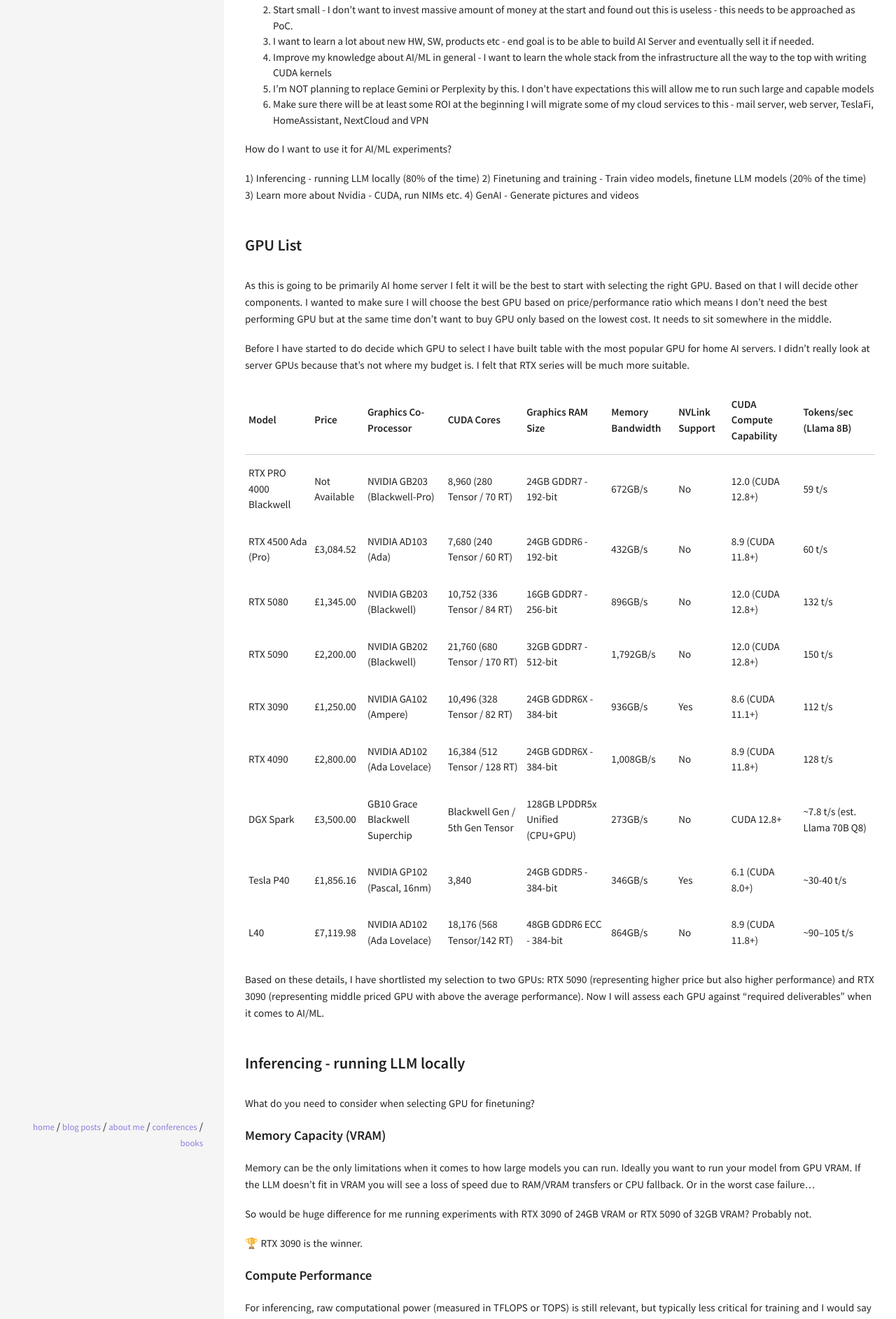
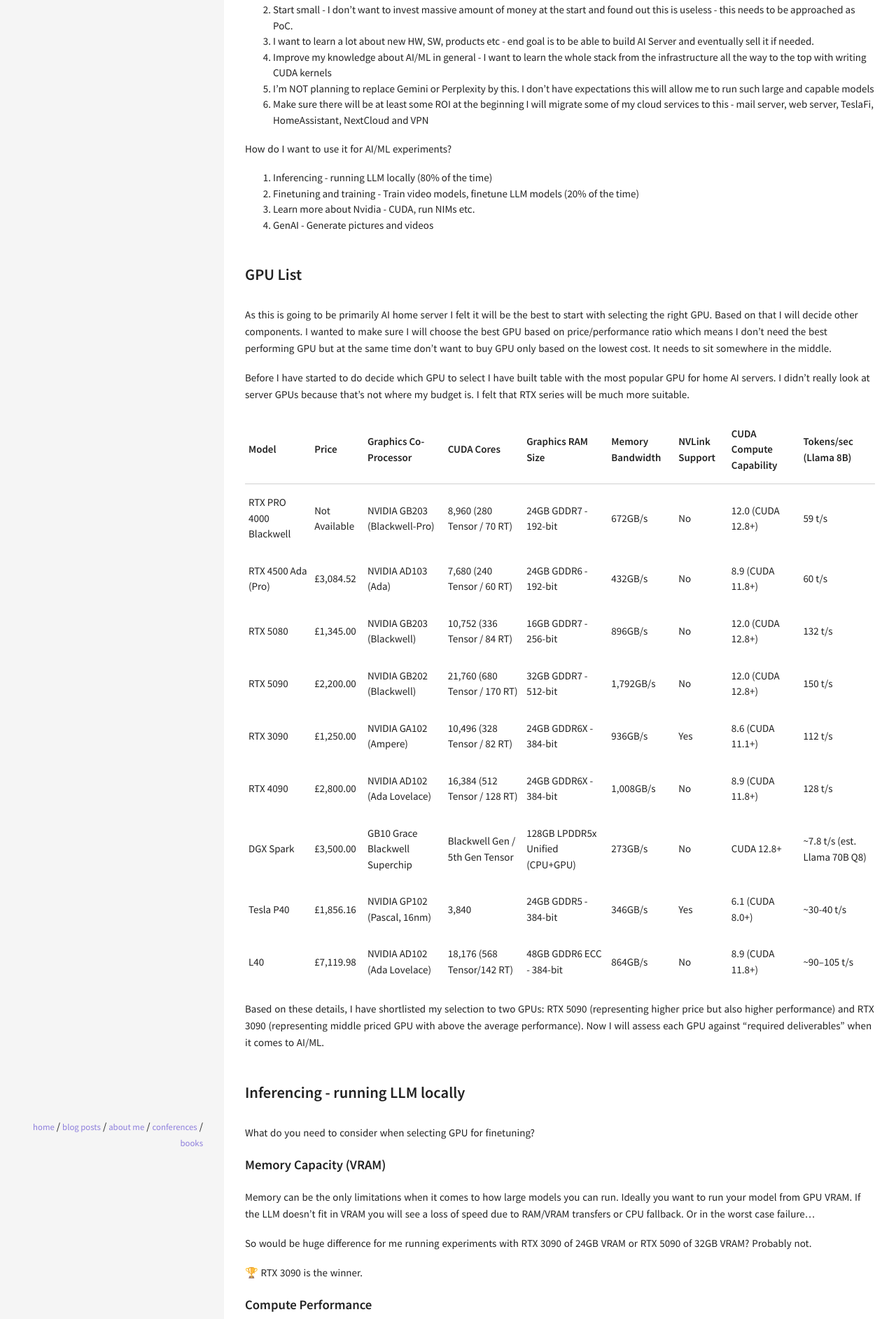
Before and after one commit to maty0609/blog, a Jekyll site: the page built from _posts/2025-08-04-building-ai-lab.md, in a window 1280 px wide. Shown: the part 837-2722 px from the top of the page at 70% size. Built offline with Jekyll 4.4.1, drawn with Linux system fonts in a browser that asks for light colours; comment, search, counter and statistics services are not loaded; some of the changed text lies outside the part shown.

```diff
--- a/_posts/2025-08-04-building-ai-lab.md
+++ b/_posts/2025-08-04-building-ai-lab.md
@@ -29,10 +29,10 @@
 
 How do I want to use it for AI/ML experiments?
 
-1) Inferencing - running LLM locally (80% of the time)
-2) Finetuning and training - Train video models, finetune LLM models (20% of the time)
-3) Learn more about Nvidia - CUDA, run NIMs etc.
-4) GenAI - Generate pictures and videos
+1. Inferencing - running LLM locally (80% of the time)
+2. Finetuning and training - Train video models, finetune LLM models (20% of the time)
+3. Learn more about Nvidia - CUDA, run NIMs etc.
+4. GenAI - Generate pictures and videos
 
 ### GPU List
 
```
